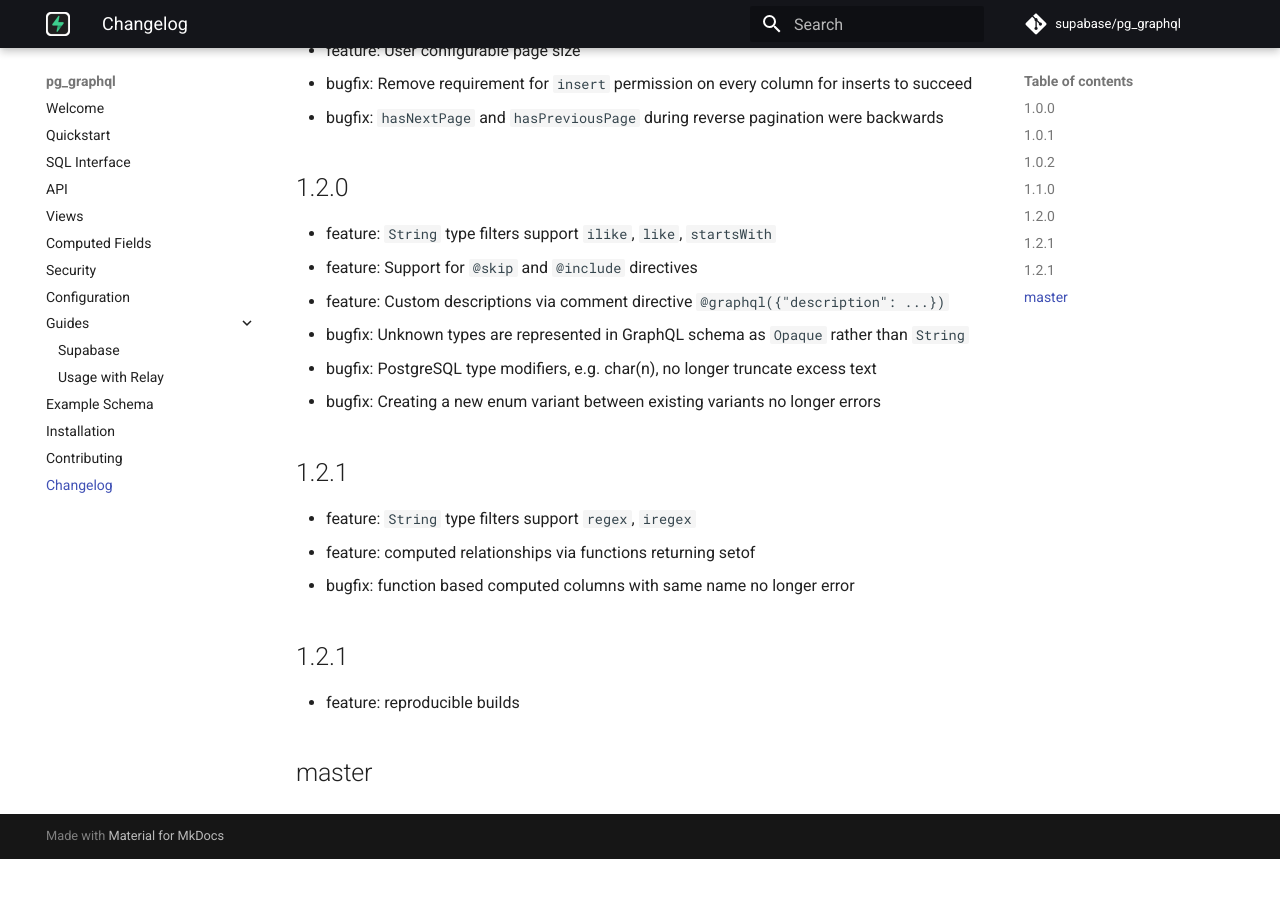
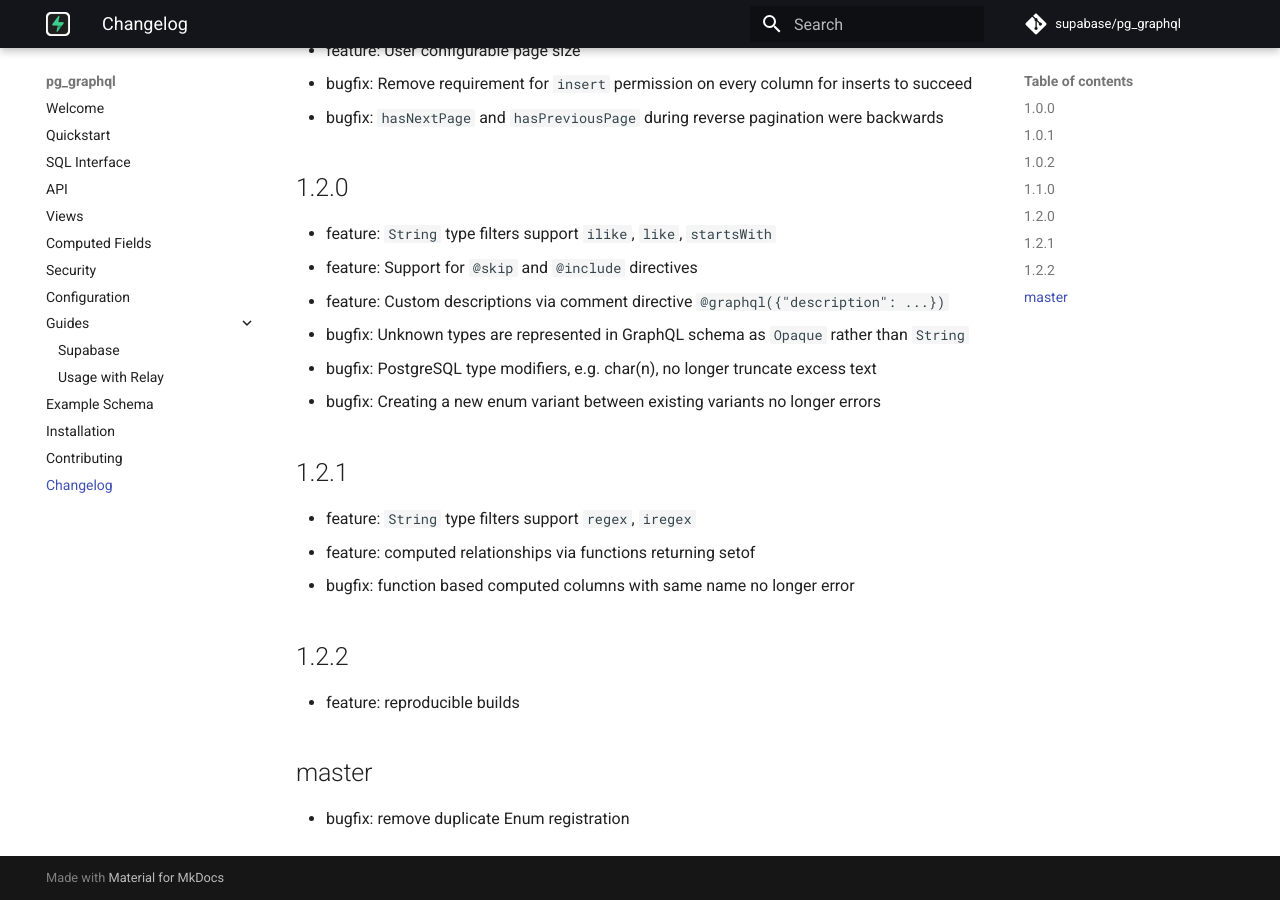
Before and after one commit to supabase/pg_graphql, an MkDocs documentation site: the page built from docs/changelog.md, in a window 1280 px wide and 900 px high, scrolled down 610 px. Built offline with MkDocs 1.6.1 and Material for MkDocs 9.7.7, drawn with Linux system fonts in a browser that asks for light colours; comment, search, counter and statistics services are not loaded; before the commit the page ends 1469 px from its top, so only the background shows below that.

Commit message:
document bugfix in changelog

```diff
--- a/docs/changelog.md
+++ b/docs/changelog.md
@@ -27,7 +27,8 @@
 - feature: computed relationships via functions returning setof
 - bugfix: function based computed columns with same name no longer error
 
-## 1.2.1
+## 1.2.2
 - feature: reproducible builds
 
 ## master
+- bugfix: remove duplicate Enum registration
```
